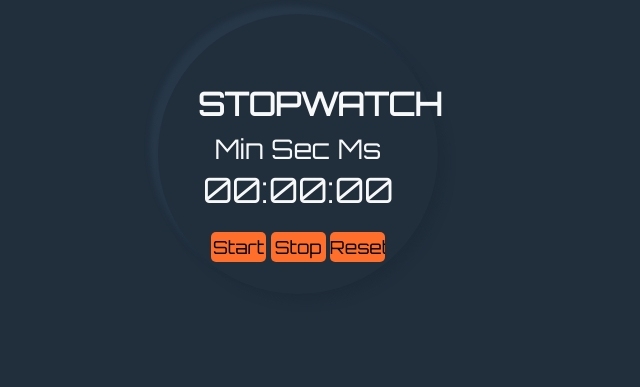
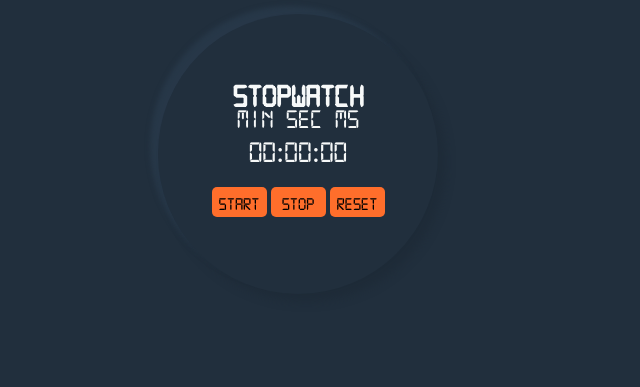
Before and after one commit to garvmehta/stopwatch.io, a plain HTML site: page index.html in a window 1280 px wide. Shown: the part 246-633 px from the top of the page, without its empty margins (342-982 px from the left). Drawn offline with Linux system fonts and the light colour scheme.

Commit message:
Update index.html

```diff
--- a/index.html
+++ b/index.html
@@ -30,16 +30,19 @@
             box-shadow: 8px 8px 8px rgba(28, 40, 51, 0.5), -8px -8px 5px rgba(44, 62, 80, 0.6);
             border-radius: 50%;
         }
+        @font-face {
+            font-family: digitalfont;
+            src: url('digitalfont.ttf');
+        }
 
         #text {
             width: 200px;
             height: 300px;
             margin: 70px auto;
-            font-family: 'Orbitron', sans-serif;
         }
 
         #watch {
-            font-size: 35px;
+            font-size: 30px;
         }
         /*  Styling of button */
 
@@ -61,16 +64,16 @@
 <body>
     <div id="container">
         <div id="text">
-            <h1>STOPWATCH</h1>
+            <h1 style="font-family:digitalfont;">STOPWATCH</h1>
 
             <div id="watch">
-                <span style="font-size: 27px;">Min </span><span style="font-size: 27px;">Sec </span><span style="font-size: 27px;">Ms</span>
-                <span id="min">00</span>:<span id="sec">00</span>:<span id="ms">00</span>
+                <span style="font-size: 27px; font-family:digitalfont;" >Min </span><span style="font-size: 27px; font-family:digitalfont;">Sec </span><span style="font-size: 27px; font-family:digitalfont;">Ms</span>
+                <span id="min" style="font-family:digitalfont;">00</span>:<span id="sec" style="font-family:digitalfont;">00</span>:<span id="ms" style="font-family:digitalfont;">00</span>
             </div>
             <br>
-            <input type="button" onclick="start()" value="Start" class="btn">
-            <input type="button" value="Stop" onclick="Stop()" class="btn">
-            <input type="button" value="Reset" onclick="location.reload()" class="btn">
+            <input type="button" onclick="start()" value="Start" class="btn" style="font-family:digitalfont;">
+            <input type="button" value="Stop" onclick="Stop()" class="btn" style="font-family:digitalfont;">
+            <input type="button" value="Reset" onclick="location.reload()" class="btn" style="font-family:digitalfont;">
         </div>
     </div>
 </body>
```
